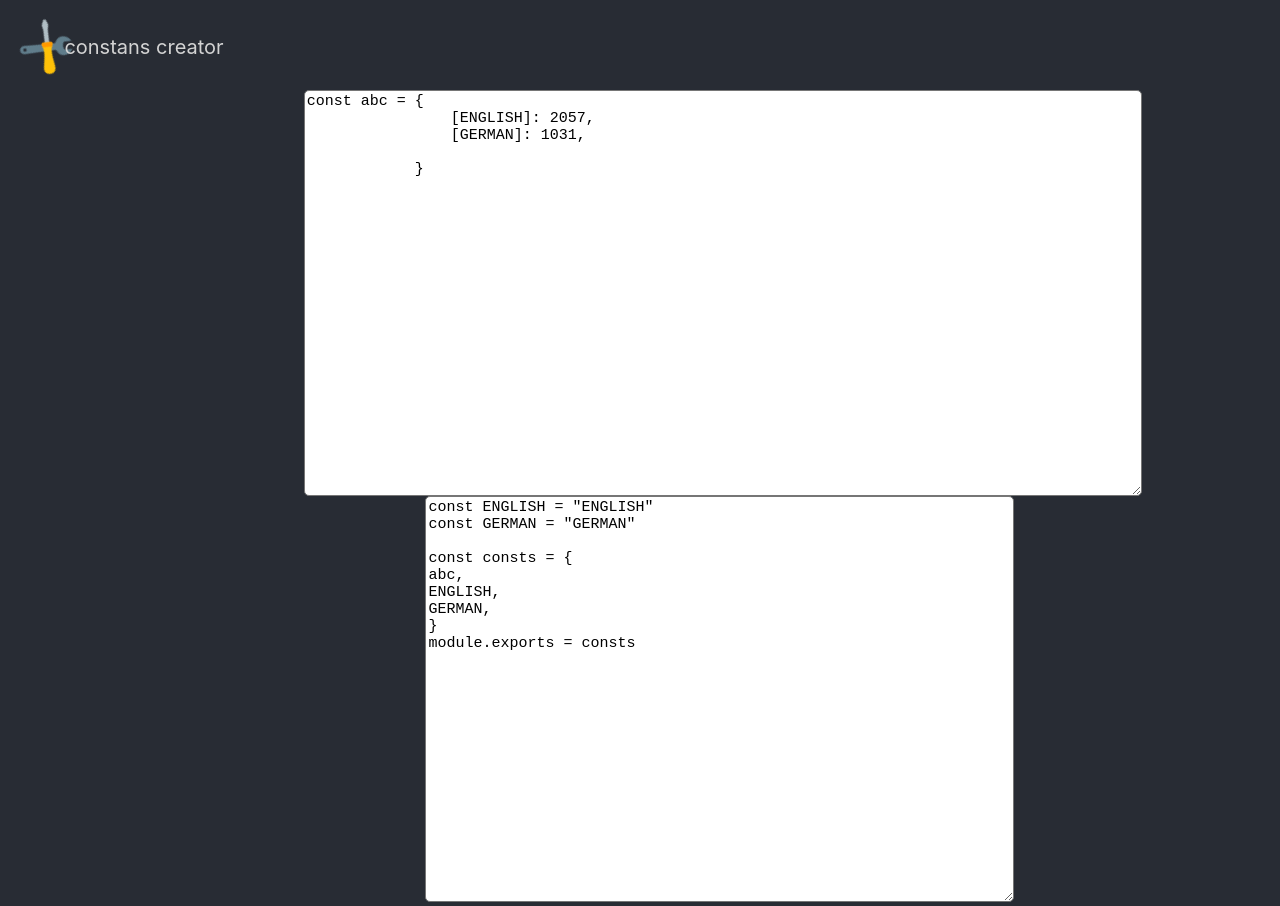
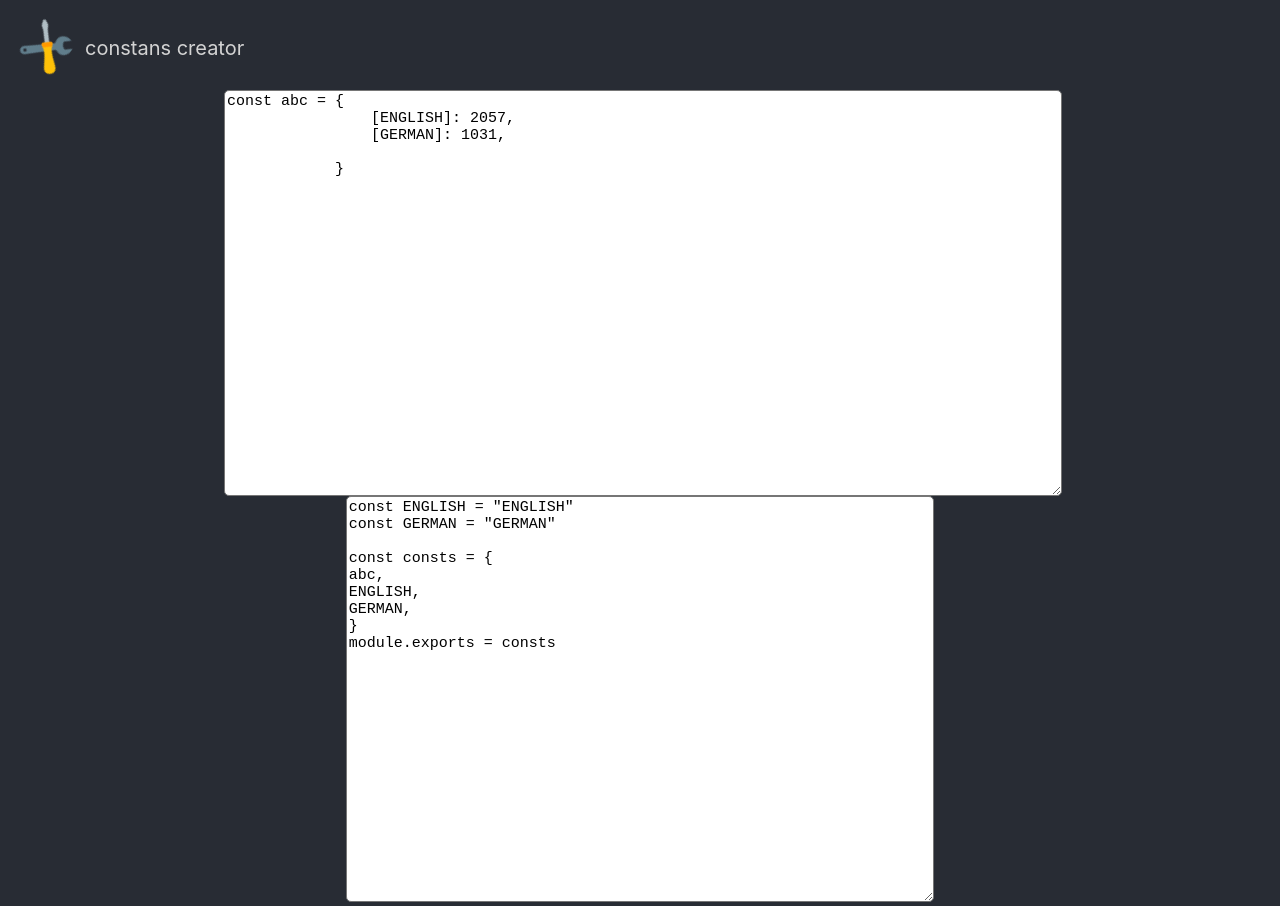
Before and after one commit to NidorPL/constants-creator, a React (Create React App) app: page / in a window 1280 px wide. Built offline with nearby package versions, Linux system fonts and the light colour scheme.

Commit message:
:art: update app title positioning

```diff
--- a/src/App.css
+++ b/src/App.css
@@ -22,9 +22,9 @@ body {
 .AppTitle {
   color:lightgrey;
   font-size: 20px;
-  position: relative;
-  top:15px;
-  left: -80px;
+  position: absolute;
+  left: 85px;
+  top: 16px;
 }
 .MainInputArea {
   margin-top: 10px;
```
